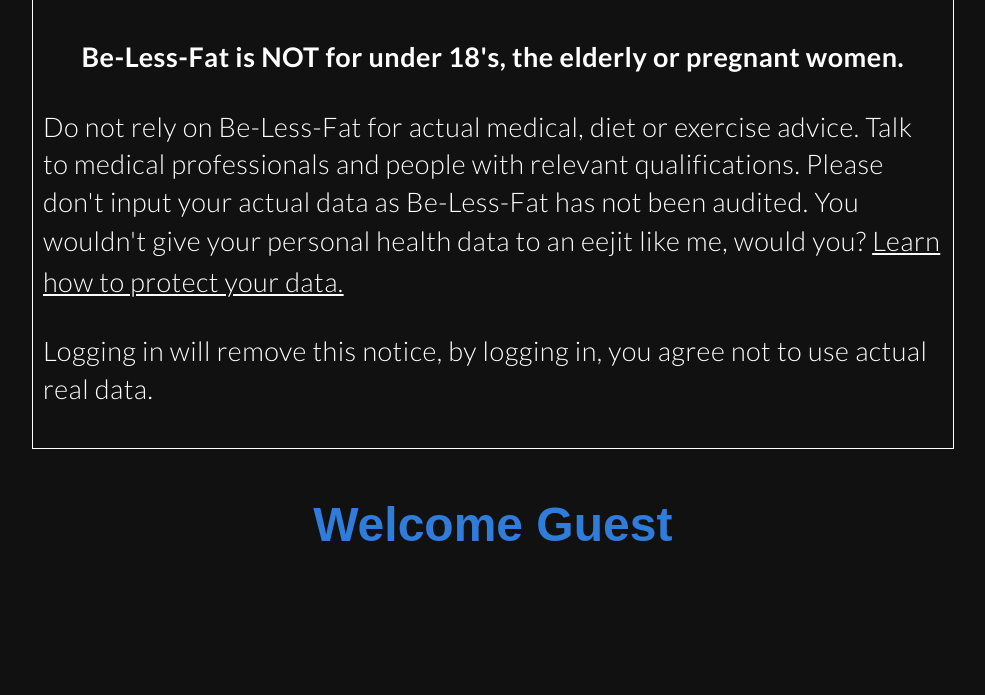
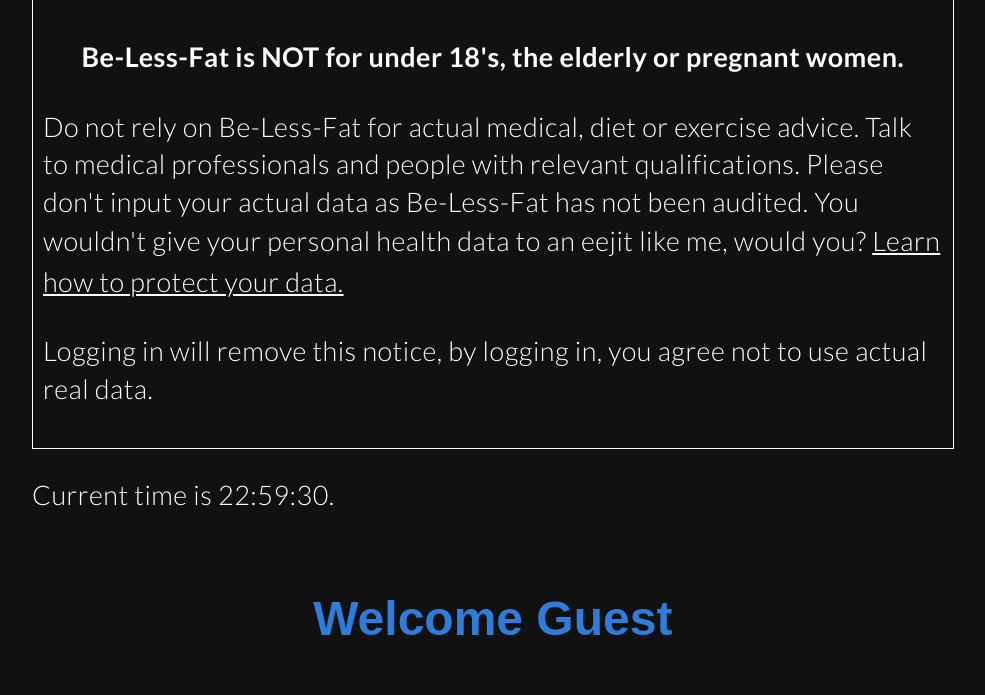
Before and after one commit to DanielPullan/be-less-fat, a Flask app: page / in a window 1280 px wide. Shown: the part 195-890 px from the top of the page, without its empty margins (128-1113 px from the left). Before the commit the page ends 736 px from the top, so only its background shows below. Run offline with Flask 2, Linux system fonts and the light colour scheme; parts of the project's set-up code (start-up, migrations or seed data) failed here and were passed over.

Commit message:
Alerts and time
Time now prints on homepage (for debugging) and alerts now pull from database. More navmenu items for debug.

```diff
--- a/blf-app/blf_app/app.py
+++ b/blf-app/blf_app/app.py
@@ -26,10 +26,16 @@ def home():
 	if cookie == the_good_cookie:
 		user = str(request.cookies.get('User'))
 		user_logged_in = True
-		weight = 77
-		height = 1.6
-		bmi = 32
-		status = "Work to do"
+
+		cur = conn.cursor()
+		cur.execute("SELECT * FROM alert ORDER  BY id DESC LIMIT  1;")
+		cur.close()
+		alert_result = cur.fetchone()
+
+		weight = 77 # TODO: get this from db
+		height = 1.6 # TODO: get this from db
+		bmi = 32 # TODO: get this from db
+		status = alert_result[1]
 	else:
 		user = "Guest"
 		user_logged_in = False
@@ -38,9 +44,10 @@ def home():
 		bmi = 0
 		status = "u ain't logged in"
 
+	hometime = datetime.now()
+	current_time = hometime.strftime("%H:%M:%S")
 
-
-	return render_template("index.html", username=user, weight = weight, height=height, bmi=bmi, status=status)
+	return render_template("index.html", username=user, weight = weight, height=height, bmi=bmi, status=status, time=current_time)
 
 
 @app.route('/login', methods=['GET', 'POST'])
@@ -111,9 +118,7 @@ def track():
 
 		if cookie == the_good_cookie:
 			cur = conn.cursor()
-			# cur.execute("INSERT INTO weight (user, logdate, weight) values(%s, %s, %s;", (user, date, weight))
 			cur.execute("INSERT INTO weight (user, logdate, weight) values (%s, %s, %s);", (user, date, weight))
-
 			cur.close()
 		else:
 			print("tracking failed")
--- a/blf-app/blf_app/templates/header.html
+++ b/blf-app/blf_app/templates/header.html
@@ -21,6 +21,8 @@
               <a href="/me">Me</a>
               <a href="/track">Track</a>
               <a href="/history">History</a>
+              <a href="/delete-last-weight">Delete Last</a>
+              <a href="/Notice">Notice</a>
               <a href="/logout">Logout</a>
             </div>
             {% endif %}
@@ -38,5 +40,7 @@
                 <p>Logging in will remove this notice, by logging in, you agree not to use actual real data.</p>
             </div>
             {% endif %}
+            <p>Current time is {{ time }}.</p>
+
     </div>
 </div>
```
